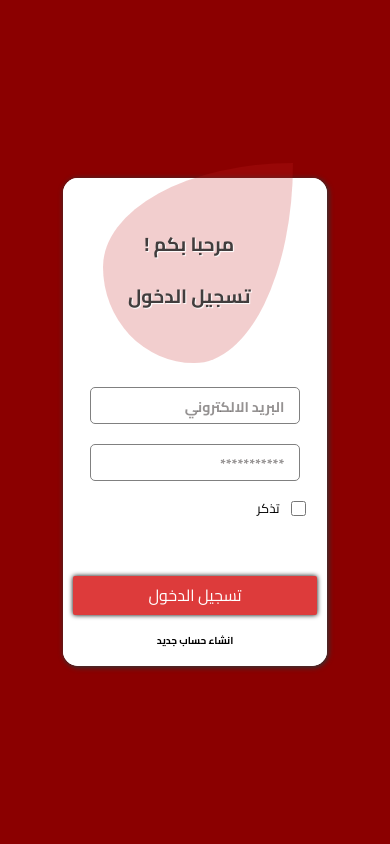
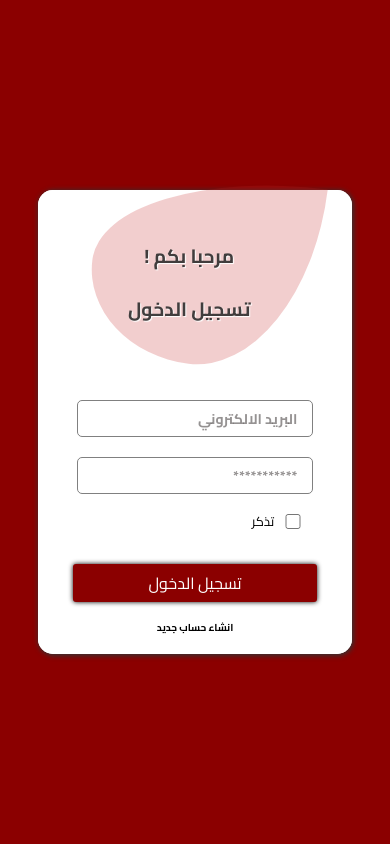
Before and after one commit to ahmedkaled/blood, a PHP site: page /login.html in a window 390 px wide. Run offline with PHP 8.4, Linux system fonts and the light colour scheme.

Commit message:
update query style login

```diff
--- a/css/stylelogin.css
+++ b/css/stylelogin.css
@@ -91,11 +91,12 @@
     width: 100%;
     border-top-left-radius: 15px;
     border-bottom-left-radius: 15px;
+    padding: 0px 25px;
   }
 }
 .box-one::after {
   content: "";
-    transform: rotate(0deg);
+    transform: rotate(5deg);
     position: absolute;
     top: -15px;
     right: 34px;
@@ -105,6 +106,11 @@
     background-color: rgb(194 34 34 / 22%);
     z-index: -5;
 
+}
+@media (max-width:767px) {
+  .box-one::after {
+    transform: rotate(7deg);
+  }
 }
 .box-big .box-two {
   width: 50%;
@@ -179,7 +185,7 @@
 }
 .this-inputs {
  width: 100%;
- margin: 40px 0;
+ margin: 15px 0;
  display: flex;
  flex-direction: column;
  align-items: center;
@@ -217,7 +223,7 @@
 }
 @media (max-width:767px) {
   .box-big .box-one .this-inputs input {
-    width: 80%;
+    width: 90%;
   }
 }
 .this-inputs .box-rem  {
@@ -243,7 +249,7 @@
  .this-inputs .box-rem {
  width:60px;
  position: relative;
- right: -35%;
+ right: -33%;
 
   }
 }
@@ -281,14 +287,18 @@
 .links .log button {
   padding: 10px 75px;
   /* margin-right: 15px; */
-  background-color: #dd3b3b;
+  background-color: var(--main-color);
   box-shadow: 0px 0px 5px 0px black;
   border: none;
-  border-radius: 2px;
+  border-radius: 3px;
   cursor: pointer;
   color: white;
 }
-
+@media (max-width:767px) {
+ .links .log button {
+    /* padding: 10px 62px; */
+  }
+}
 .links .create {
   color: black;
   font-size: 10px;
```
